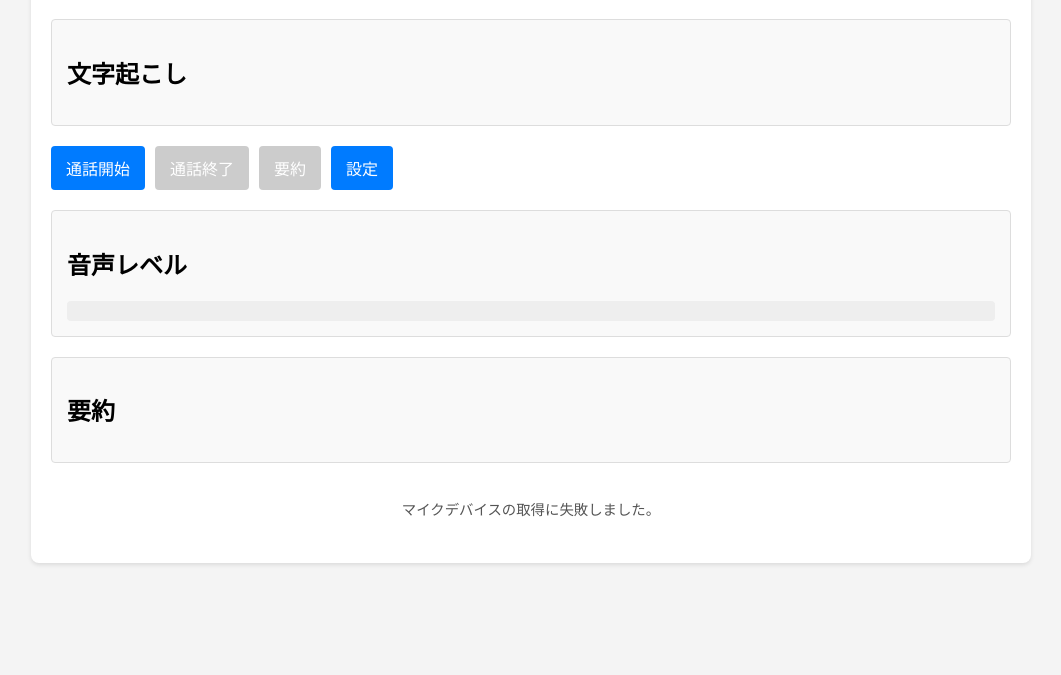
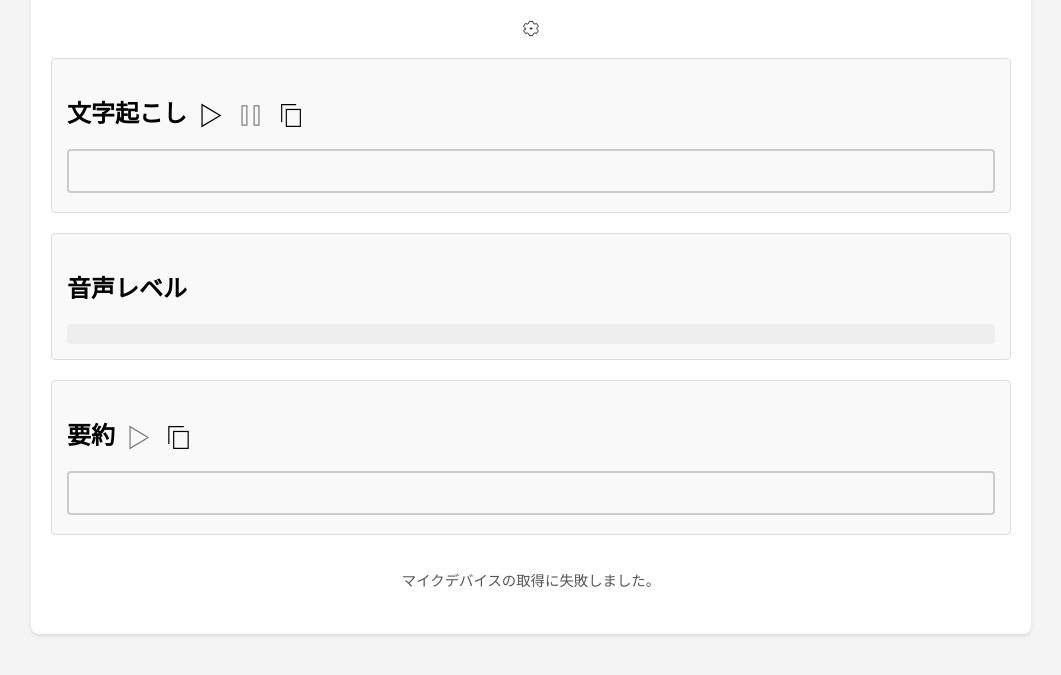
Before and after one commit to KarakuriPolta/Voice_Note, a plain HTML site: page frontend/index.html in a window 1280 px wide. Shown: the part 101-776 px from the top of the page, without its empty margins (109-1170 px from the left). Drawn offline with Linux system fonts and the light colour scheme.

Commit message:
アイコンベースのUIに変更

```diff
--- a/frontend/css/style.css
+++ b/frontend/css/style.css
@@ -30,10 +30,6 @@ main {
     border: 1px solid #ddd;
     border-radius: 4px;
     background-color: #f9f9f9;
-}
-
-.transcript, .summary {
-    white-space: pre-wrap;
 }
 
 .controls {
@@ -161,5 +157,51 @@ main {
     border: 1px solid #ccc;
     border-radius: 4px;
     box-sizing: border-box;
-    resize: vertical; /* 縦方向のリサイズを許可 */
+    field-sizing: content; /* コンテンツのサイズに合わせて調整。Electronなので互換性問題は無視して良い */
+    resize: none; /* リサイズは自動のみ */
 }
+
+#summaryArea, #transcriptionArea {
+    width: 100%;
+    padding: 8px;
+    border: 2px solid #ccc;
+    border-radius: 4px;
+    background-color: #f9f9f9;
+    font-size: large;
+    line-height: 1.5em;
+    box-sizing: border-box;
+    field-sizing: content; /* コンテンツのサイズに合わせて調整。Electronなので互換性問題は無視して良い */
+    resize: none; /* リサイズは自動のみ */
+    transition: all 0.2s ease;
+}
+
+#summaryArea:focus, #transcriptionArea:focus {
+    border-color: #007bff;
+    outline: none;
+    background-color: #fff;
+    box-shadow: 0 0 5px rgba(0, 123, 255, 0.5);
+}
+
+.iconbtn{
+    background-color: transparent;
+    border: none;
+    height:1.2em;
+    width:auto;
+    padding: 0;
+    margin: 0 0.1em;
+    font-size: inherit;
+    cursor: pointer;
+    transition: all 0.1s ease;
+}
+
+.iconbtn:disabled{
+    filter:opacity(0.5);
+    cursor: not-allowed;
+}
+
+.iconbtn img{
+    width: auto;
+    height: 100%;
+    vertical-align: middle;
+    transition: all 0.1s ease;
+}
--- a/frontend/index.html
+++ b/frontend/index.html
@@ -10,25 +10,31 @@
     <div class="container">
         <header>
             <h1>Call Assistant</h1>
+            <button class="iconbtn" id="settingsButton" title="設定"><img src="img/settings.svg" alt="設定"></button>
         </header>
         <main>
             <div class="transcription-area">
-                <h2>文字起こし</h2>
-                <div id="transcriptionArea" class="transcript"></div>
-            </div>
-            <div class="controls">
-                <button id="startButton">通話開始</button>
-                <button id="stopButton" disabled>通話終了</button>
-                <button id="summarizeButton" disabled>要約</button>
-                <button id="settingsButton">設定</button>
+                <h2>文字起こし
+                    <button class="iconbtn" id="startButton" title="録音開始"><img src="img/play.svg" alt="録音開始"></button>
+                    <button class="iconbtn" id="stopButton" title="録音停止" disabled><img src="img/pause.svg" alt="録音停止"></button>
+                    <button class="iconbtn" id="transcriptCopy" title="コピー"><img src="img/copy.svg" alt="コピー"></button>
+                </h2>
+                <div class="transcript">
+                    <textarea id="transcriptionArea"></textarea>
+                </div>
             </div>
             <div class="audio-level-indicator">
                 <h2>音声レベル</h2>
                 <div id="audioLevel"></div>
             </div>
             <div class="summary-area">
-                <h2>要約</h2>
-                <div id="summaryArea" class="summary"></div>
+                <h2>要約
+                    <button class="iconbtn" id="summarizeButton" disabled title="要約実行"><img src="img/play.svg" alt="要約実行"></button>
+                    <button class="iconbtn" id="summaryCopy" title="コピー"><img src="img/copy.svg" alt="コピー"></button>
+                </h2>
+                <div class="summary">
+                    <textarea id="summaryArea"></textarea>
+                </div>
             </div>
             <div class="status">
                 <p id="statusMessage">準備完了</p>
```
Also changed, not shown: frontend/img/copy.svg (added), frontend/img/octagon.svg (added), frontend/img/pause.svg (added), frontend/img/play.svg (added), frontend/img/settings.svg (added), frontend/img/share.svg (added).
